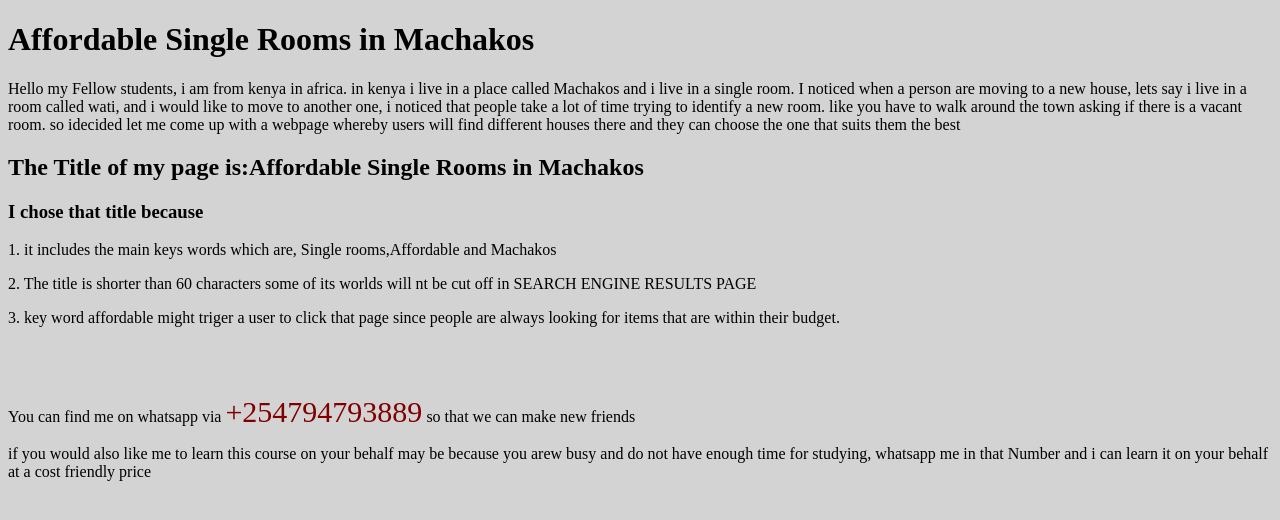
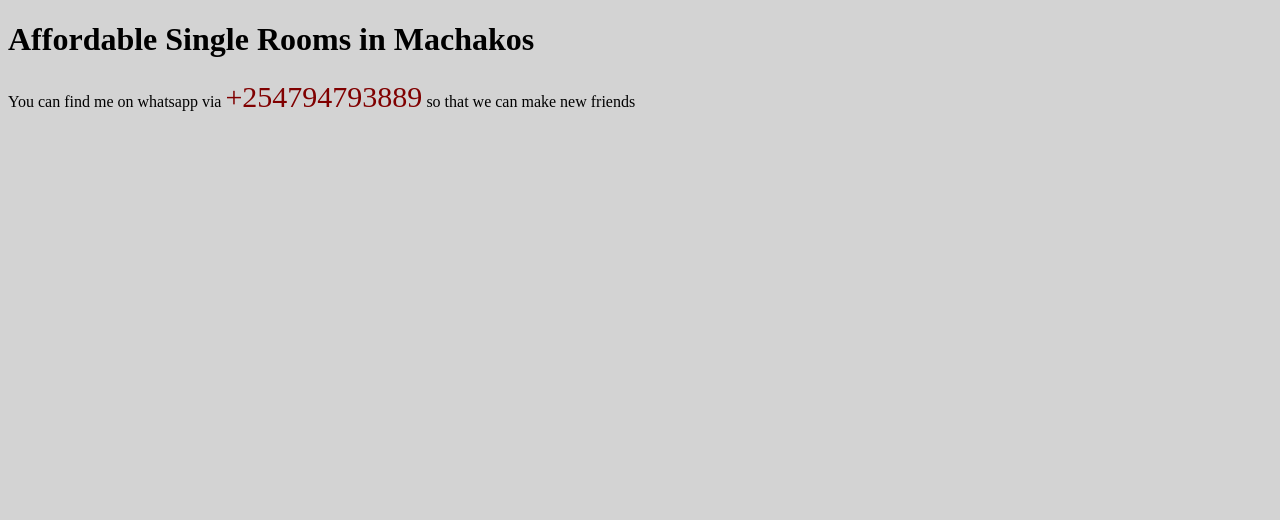
Before and after one commit to cofiverwebdesigners/SEO, a plain HTML site: page index.html in a window 1280 px wide. Drawn offline with Linux system fonts and the light colour scheme.

Commit message:
Update index.html

```diff
--- a/index.html
+++ b/index.html
@@ -3,36 +3,22 @@
 <head>
 	<title>Affordable Single Rooms in Machakos | MachakosFinest</title>
 	<link rel="stylesheet" href="styles.css">
+	<meta name="description" content="searching for an affordable single room in machakos,
+	we go you at MachakosFinest,click to explore available options">
 </head>
 
 <body>
 	<h1>Affordable Single Rooms in Machakos</h1>
-	<p>Hello my Fellow students, i am from kenya in africa. in kenya i live in a place called Machakos and i live
-	in a single room.
-
-	I noticed when a person are moving to a new house, lets say i live in a room called wati, and i would like to
-	move to another one, i noticed that people take a  lot of time trying to identify a new room.
-	like you have to walk around the town asking if there is a vacant room. so idecided let me come up with a
-	webpage whereby users will find different houses there and they can choose the one that suits them the best
-
-	</p>
-
-	<h2>The Title of my page is:Affordable Single Rooms in Machakos</h2>
-
-	<h3>I chose that title because </h3>
-
-	<p>1. it includes the main keys words which are, Single rooms,Affordable and Machakos<p>
-	<p>2. The title is shorter than 60 characters some of its worlds will nt be cut  off in SEARCH ENGINE RESULTS PAGE<p>
-	<p>3. key word affordable might triger a user to click that page since people are always looking for items that are within
-		their budget. <p>
-
-	<br>
-	<br>
 
 	<p>You can find me on whatsapp via <span>+254794793889</span> so that we can make new friends</p>
 
-	<p>if you would also like me to learn this course on your behalf may be because you arew busy and do not have enough
-	time for studying, whatsapp me in that Number and i can learn it on your behalf at a cost friendly price</p>
+	<script>
+	meta="searching for an affordable single room in machakos,we go you at MachakosFinest,click to explore available options"
+	meta_length=meta.length
+	console.log("The length of meta Description is:",meta_length)
+	</script>
+
+
 </body>
 
 </html>
```
